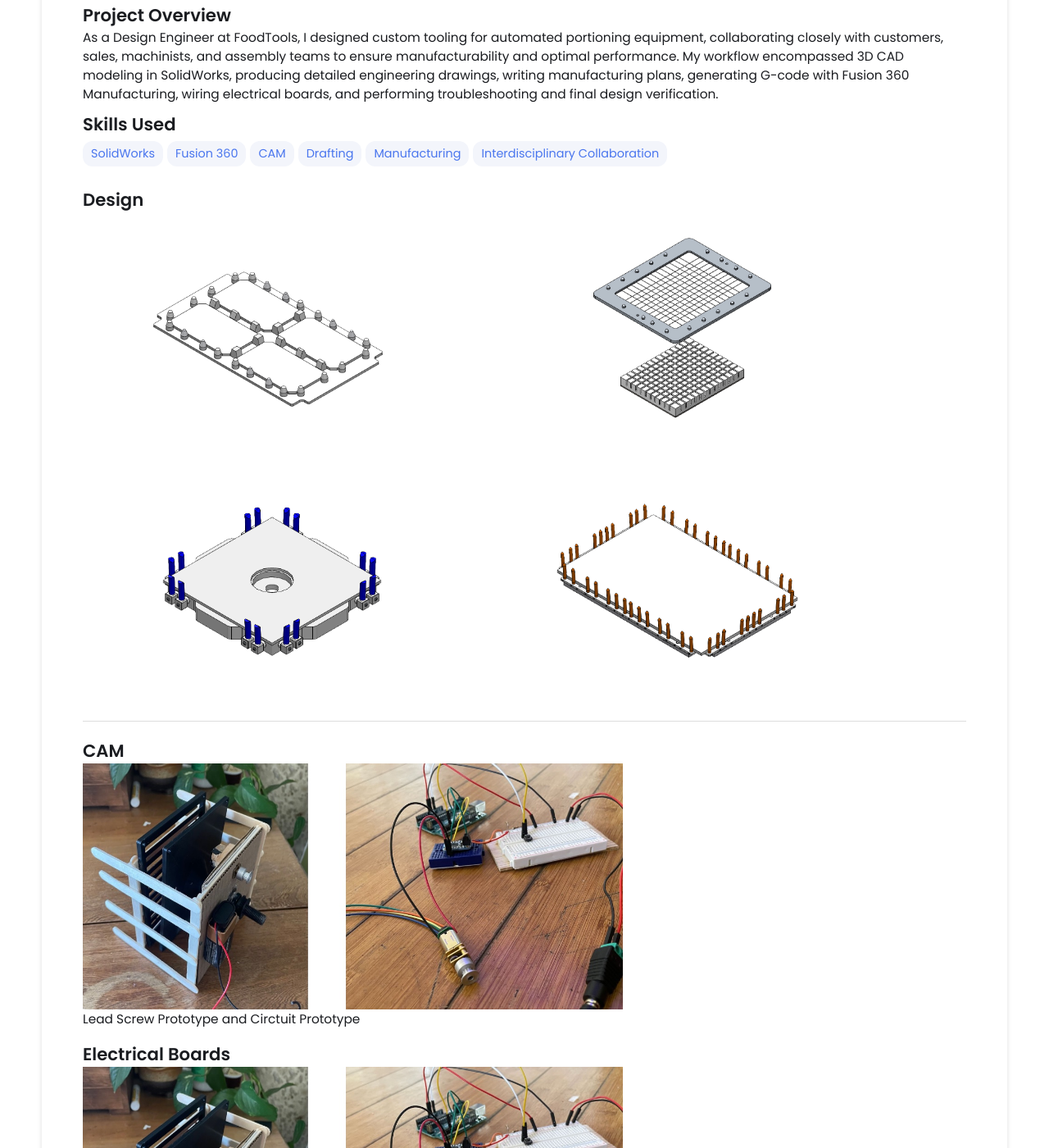
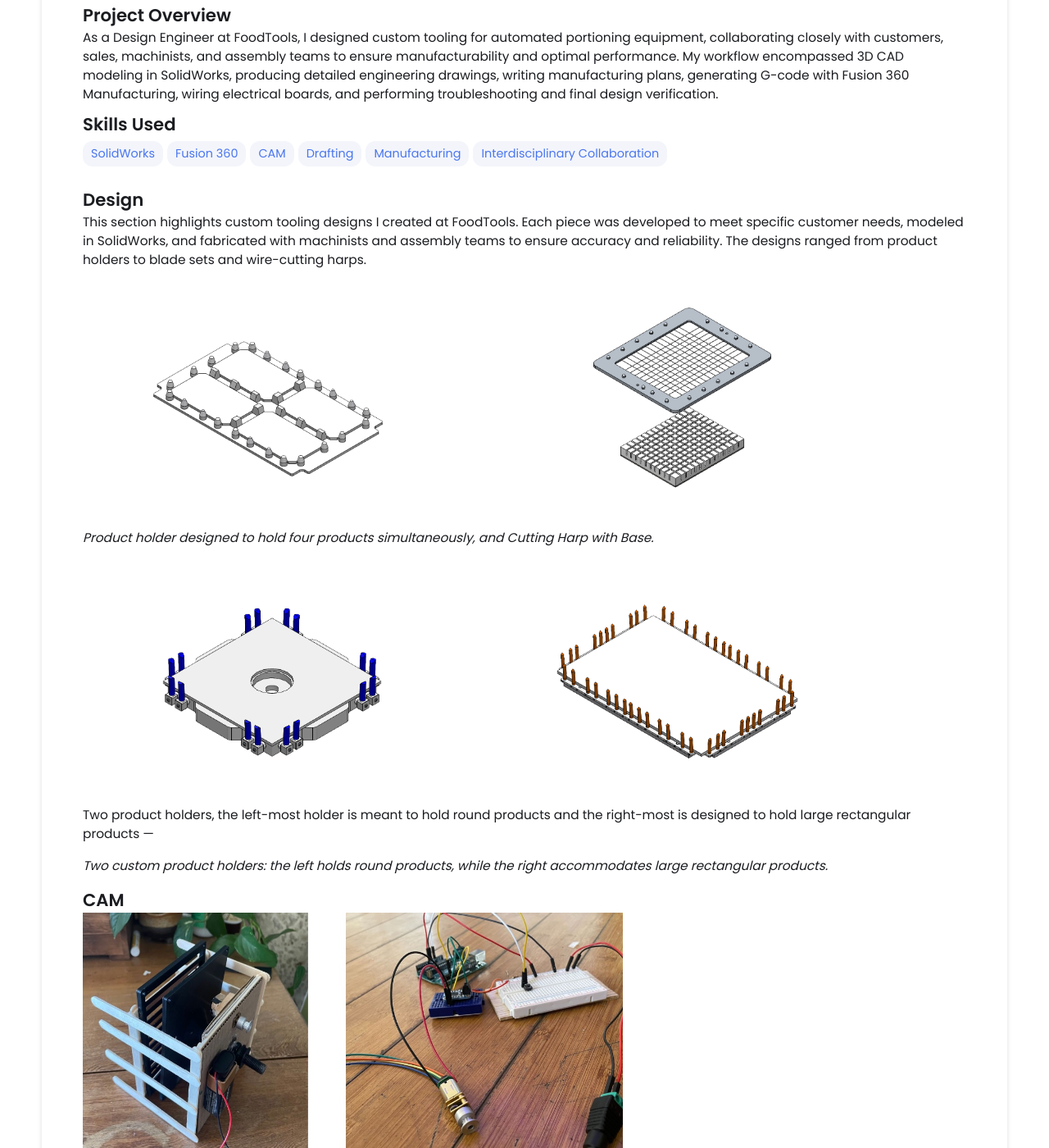
Before and after one commit to klee-eng/klee-eng.github.io, a Jekyll site: the page built from _projects/FoodTools/index.md, in a window 1280 px wide and 1400 px high, scrolled down 554 px. Shown: the whole window at 82% size. Built offline with Jekyll 4.4.1, drawn with Linux system fonts in a browser that asks for light colours.

Commit message:
Update index.md

```diff
--- a/_projects/FoodTools/index.md
+++ b/_projects/FoodTools/index.md
@@ -14,17 +14,21 @@ main-image: /FOODTOOLS.jpg
 
 ## Design
 
+This section highlights custom tooling designs I created at FoodTools. Each piece was developed to meet specific customer needs, modeled in SolidWorks, and fabricated with machinists and assembly teams to ensure accuracy and reliability. The designs ranged from product holders to blade sets and wire-cutting harps.
 
 <div style="display: flex; gap: 10px;">
   <img src="/images-foodtools/4-UP CARDBOARD HOLDERBOARD LAYOUT.PNG" height="300" alt="Hub1">
   <img src="/images-foodtools/CHEESEHEAD HEAD-BASE ASM.JPG" height="300" alt="Hub1"></div>
 
+  <p><i>Product holder designed to hold four products simultaneously, and Cutting Harp with Base.</i></p>
+
 
 <div style="display: flex; gap: 10px;">
   <img src="/images-foodtools/csrsdialpalre.PNG" height="300" alt="Hub1">
   <img src="/images-foodtools/DIALpLATEASMpIC.PNG" height="300" alt="Hub1"></div>
-
+Two product holders, the left-most holder is meant to hold round products and the right-most is designed to hold large rectangular products
 ---
+<p><i>Two custom product holders: the left holds round products, while the right accommodates large rectangular products.</i></p>
 
 ## CAM
 
```
